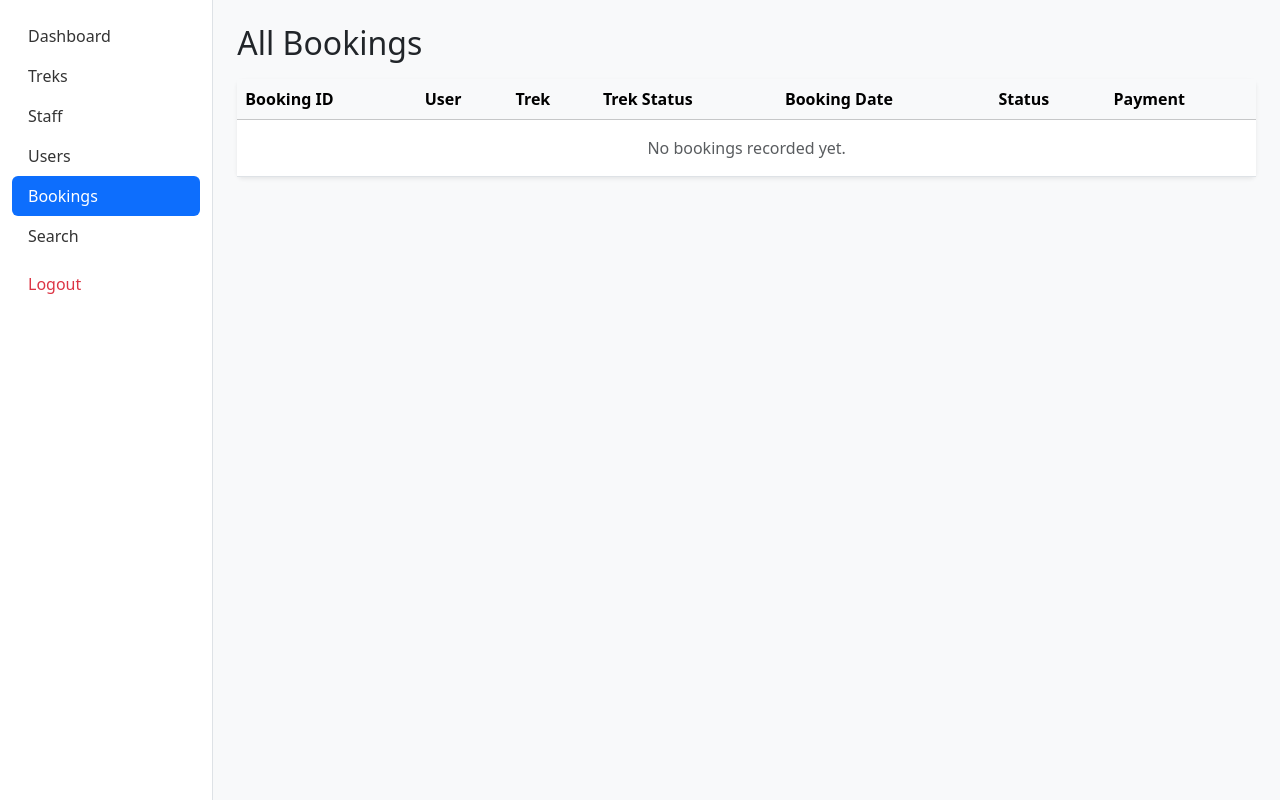
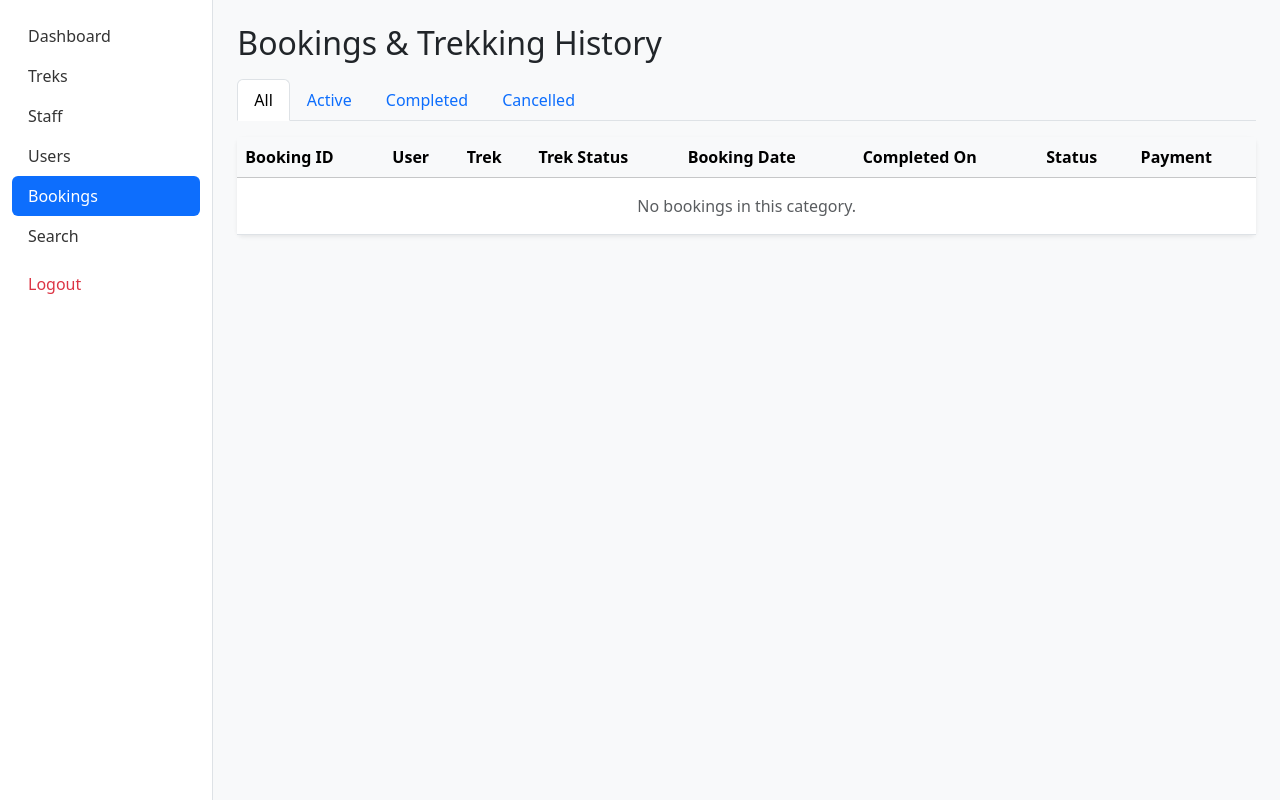
Before and after one commit to srimanp1310-cell/MAD1_ex, a Flask app: page /admin/bookings in a window 1280 px wide. Shown: the part 56-856 px from the top of the page. Run offline with Flask 3, Linux system fonts and the light colour scheme; the visitor is signed in with stand-in values (Sample User, id 1).

Commit message:
Milestone-6 TMA-MAD-1: Trek booking history and trek status tracking

```diff
--- a/app.py
+++ b/app.py
@@ -42,6 +42,11 @@
         columns = [c["name"] for c in inspector.get_columns("treks")]
         if "available_slots" in columns:
             db.session.execute(text("ALTER TABLE treks DROP COLUMN available_slots"))
+            db.session.commit()
+    if "bookings" in inspector.get_table_names():
+        columns = [c["name"] for c in inspector.get_columns("bookings")]
+        if "completed_on" not in columns:
+            db.session.execute(text("ALTER TABLE bookings ADD COLUMN completed_on DATETIME"))
             db.session.commit()
 
 
--- a/controllers/admin.py
+++ b/controllers/admin.py
@@ -279,8 +279,17 @@
 @admin_bp.route("/bookings")
 @role_required("admin")
 def bookings():
-    records = Booking.query.order_by(Booking.booking_date.desc()).all()
-    return render_template("admin/bookings.html", bookings=records)
+    """All booking records and trekking history, filterable by status."""
+    status = request.args.get("status", "")
+    query = Booking.query
+    if status in ("Booked", "Completed", "Cancelled"):
+        query = query.filter_by(status=status)
+    else:
+        status = ""
+    records = query.order_by(Booking.booking_date.desc()).all()
+    return render_template(
+        "admin/bookings.html", bookings=records, status=status
+    )
 
 
 # ------------------------------------------------------------------ search
--- a/controllers/staff.py
+++ b/controllers/staff.py
@@ -1,4 +1,6 @@
 """Trek Staff: dashboard, assigned trek management, participants, profile."""
+
+from datetime import datetime
 
 from flask import (
     Blueprint, abort, flash, redirect, render_template, request, url_for
@@ -112,6 +114,7 @@
         # record trekking history: active bookings become Completed
         for booking in trek.bookings.filter_by(status="Booked").all():
             booking.status = "Completed"
+            booking.completed_on = datetime.utcnow()
         flash(f"'{trek.name}' marked as completed.", "success")
     else:
         abort(404)
--- a/models.py
+++ b/models.py
@@ -122,6 +122,7 @@
         db.String(10), nullable=False, default="Booked"
     )  # Booked / Cancelled / Completed
     payment_status = db.Column(db.String(10), nullable=False, default="Paid")
+    completed_on = db.Column(db.DateTime)  # set when the trek is completed
 
     user = db.relationship("User", back_populates="bookings")
     trek = db.relationship("Trek", back_populates="bookings")
--- a/templates/admin/bookings.html
+++ b/templates/admin/bookings.html
@@ -2,14 +2,23 @@
 {% set active_page = 'bookings' %}
 {% block title %}All Bookings{% endblock %}
 {% block content %}
-<h2 class="mb-3">All Bookings</h2>
+<h2 class="mb-3">Bookings &amp; Trekking History</h2>
+
+<ul class="nav nav-tabs mb-3">
+  {% for value, label in [('', 'All'), ('Booked', 'Active'), ('Completed', 'Completed'), ('Cancelled', 'Cancelled')] %}
+  <li class="nav-item">
+    <a class="nav-link {{ 'active' if status == value }}"
+       href="{{ url_for('admin.bookings', status=value or None) }}">{{ label }}</a>
+  </li>
+  {% endfor %}
+</ul>
 
 <div class="card shadow-sm">
   <table class="table table-hover mb-0 align-middle">
     <thead class="table-light">
       <tr>
         <th>Booking ID</th><th>User</th><th>Trek</th><th>Trek Status</th>
-        <th>Booking Date</th><th>Status</th><th>Payment</th>
+        <th>Booking Date</th><th>Completed On</th><th>Status</th><th>Payment</th>
       </tr>
     </thead>
     <tbody>
@@ -20,11 +29,12 @@
         <td>{{ b.trek.name }}</td>
         <td>{{ b.trek.status }}</td>
         <td>{{ b.booking_date.strftime('%d %b %Y') }}</td>
+        <td>{{ b.completed_on.strftime('%d %b %Y') if b.completed_on else '—' }}</td>
         <td><span class="badge bg-{{ 'success' if b.status == 'Booked' else 'secondary' if b.status == 'Completed' else 'danger' }}">{{ b.status }}</span></td>
         <td>{{ b.payment_status }}</td>
       </tr>
       {% else %}
-      <tr><td colspan="7" class="text-center text-muted py-3">No bookings recorded yet.</td></tr>
+      <tr><td colspan="8" class="text-center text-muted py-3">No bookings in this category.</td></tr>
       {% endfor %}
     </tbody>
   </table>
--- a/templates/user/base_user.html
+++ b/templates/user/base_user.html
@@ -3,5 +3,6 @@
 <li class="nav-item"><a class="nav-link {{ 'active' if active_page == 'dashboard' }}" href="{{ url_for('user.dashboard') }}">Dashboard</a></li>
 <li class="nav-item"><a class="nav-link {{ 'active' if active_page == 'treks' }}" href="{{ url_for('user.treks') }}">Browse Treks</a></li>
 <li class="nav-item"><a class="nav-link {{ 'active' if active_page == 'bookings' }}" href="{{ url_for('user.bookings') }}">My Bookings</a></li>
+<li class="nav-item"><a class="nav-link {{ 'active' if active_page == 'history' }}" href="{{ url_for('user.history') }}">History</a></li>
 <li class="nav-item"><a class="nav-link {{ 'active' if active_page == 'profile' }}" href="{{ url_for('user.profile') }}">Profile</a></li>
 {% endblock %}
```
Also changed, not shown: controllers/user.py (+13 -0 lines), templates/user/history.html (added, +36 -0 lines).
